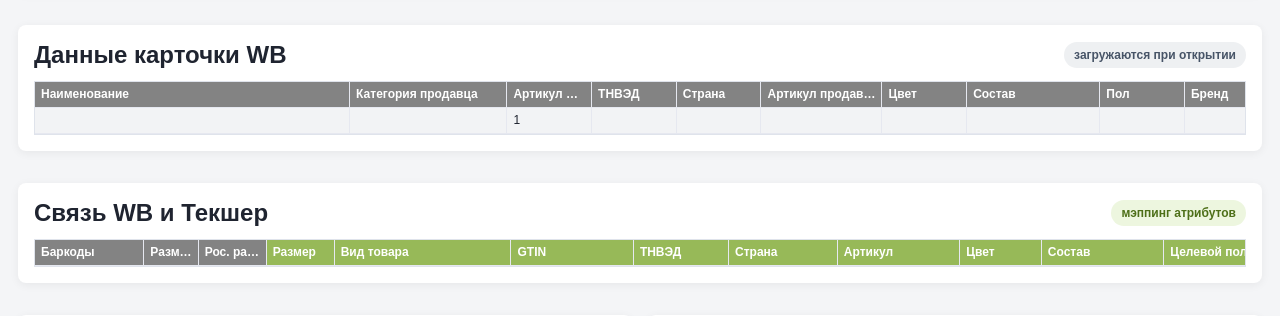
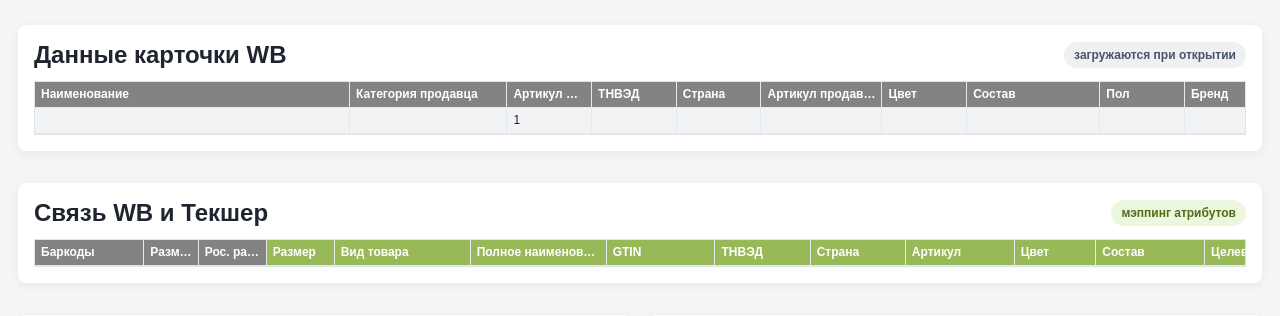
Before and after one commit to RobotRobert7723/wb-marks-app, a FastAPI app: page /product-cards/1 in a window 1280 px wide. Shown: the part 369-685 px from the top of the page. Run offline with FastAPI, Linux system fonts and the light colour scheme; the visitor is signed in with stand-in values (Sample User, id 1); tables that the repository leaves empty hold one stand-in row (values such as "Sample post"); a database or web service that is not in the repository returns one stand-in record (values such as "Sample title"); data that the repository does not hold is empty.

Commit message:
Show full name and lowercase print color

```diff
--- a/src/wb_marks_app/templates/product_card.html
+++ b/src/wb_marks_app/templates/product_card.html
@@ -403,15 +403,16 @@
           <col style="width: 4%;" />
           <col style="width: 5%;" />
           <col style="width: 5%;" />
-          <col style="width: 13%;" />
-          <col style="width: 9%;" />
+          <col style="width: 10%;" />
+          <col style="width: 10%;" />
+          <col style="width: 8%;" />
+          <col style="width: 7%;" />
           <col style="width: 7%;" />
           <col style="width: 8%;" />
-          <col style="width: 9%;" />
           <col style="width: 6%;" />
-          <col style="width: 9%;" />
-          <col style="width: 13%;" />
-          <col style="width: 4%;" />
+          <col style="width: 8%;" />
+          <col style="width: 11%;" />
+          <col style="width: 3%;" />
         </colgroup>
         <thead>
           <tr>
@@ -420,6 +421,7 @@
             <th class="api-head">Рос. размер</th>
             <th class="teksher-head">Размер</th>
             <th class="teksher-head">Вид товара</th>
+            <th class="teksher-head">Полное наименование</th>
             <th class="teksher-head">GTIN</th>
             <th class="teksher-head">ТНВЭД</th>
             <th class="teksher-head">Страна</th>
@@ -438,6 +440,7 @@
             <td class="api-cell" title="{{ row.ru_size }}">{{ row.ru_size }}</td>
             <td class="teksher-cell" data-gtin-field="teksher_size" title="{{ row.teksher_size }}">{{ row.teksher_size }}</td>
             <td class="teksher-cell" data-gtin-field="product_type" title="{{ row.product_type }}">{{ row.product_type }}</td>
+            <td class="teksher-cell" data-gtin-field="full_name" title="{{ row.full_name }}">{{ row.full_name }}</td>
             <td class="teksher-cell" data-gtin-field="gtin" title="{{ row.gtin }}">{{ row.gtin }}</td>
             <td class="teksher-cell" data-gtin-field="tnved" title="{{ row.tnved }}">{{ row.tnved }}</td>
             <td class="teksher-cell" data-gtin-field="country" title="{{ row.country }}">{{ row.country }}</td>
@@ -1365,6 +1368,7 @@
       country: 'country',
       trademark: 'trademark',
       product_type: 'product_type',
+      full_name: 'full_name',
       vendor_article: 'vendor_article',
       composition: 'composition',
       color: 'color',
@@ -1406,6 +1410,7 @@
       tr.dataset.fullName = productFullNameFrom(row.functional_name);
       setLoadedCell(tr, 'teksher_size', row.size ? `${row.size} МЕЖДУНАРОДНЫЙ` : '');
       setLoadedCell(tr, 'product_type', productType, row.functional_name || '', wbCompare.product_type);
+      setLoadedCell(tr, 'full_name', tr.dataset.fullName, row.functional_name || '', wbCompare.product_type);
       setLoadedCell(tr, 'gtin', row.gtin || '');
       setLoadedCell(tr, 'tnved', wbDefaults.tnved);
       setLoadedCell(tr, 'country', wbDefaults.country);
--- a/src/wb_marks_app/webapp.py
+++ b/src/wb_marks_app/webapp.py
@@ -1183,7 +1183,7 @@ def _create_product_card_label_pdf(
                     item_name=_product_card_label_item_name(product_card, row),
                     vendor_code=item.vendor_code or row.vendor_article or product_card.wb_summary.seller_article,
                     size=item.size or row.wb_size,
-                    color=_uppercase_text(row.color or product_card.wb_summary.color),
+                    color=_lowercase_text(row.color or product_card.wb_summary.color),
                     composition=row.composition or product_card.wb_summary.composition,
                     wb_barcode=item.barcode or row.barcode,
                     mark_code=code,
@@ -1273,6 +1273,10 @@ def _capitalize_text(value: str) -> str:
 
 def _uppercase_text(value: str) -> str:
     return str(value or "").strip().upper()
+
+
+def _lowercase_text(value: str) -> str:
+    return str(value or "").strip().lower()
 
 
 def _product_card_label_print_sources(session: Session, user_id: str, product_card) -> list[dict]:
```
Also changed, not shown: tests/test_product_card_route.py (+4 -4 lines).
